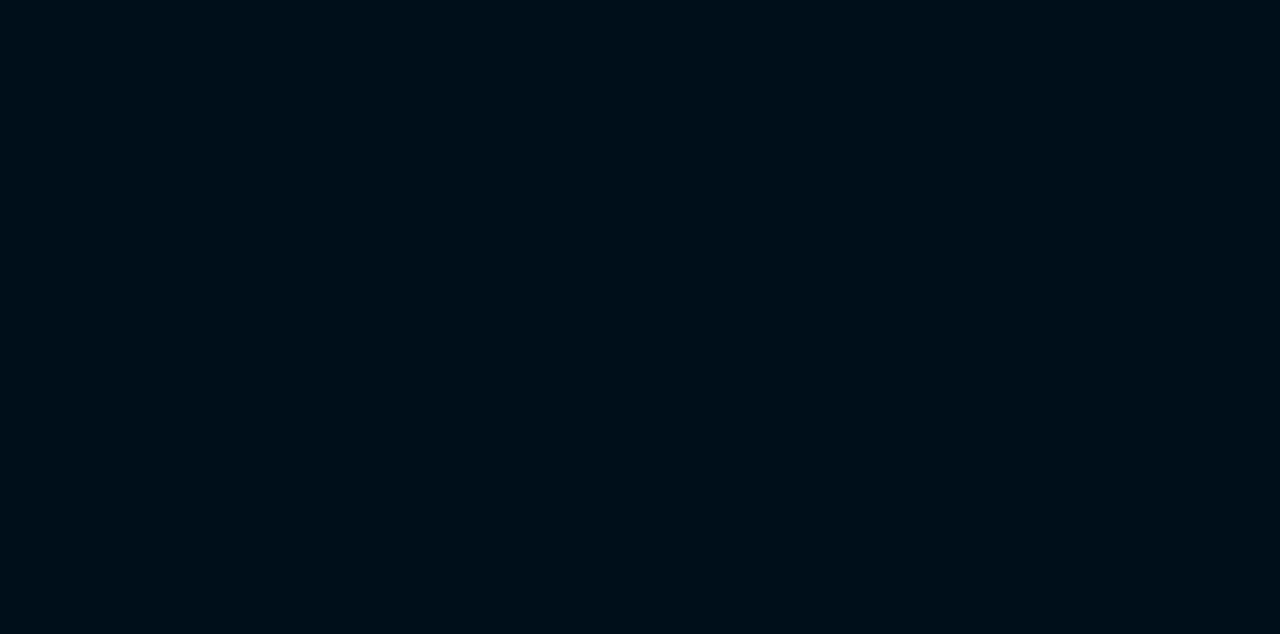
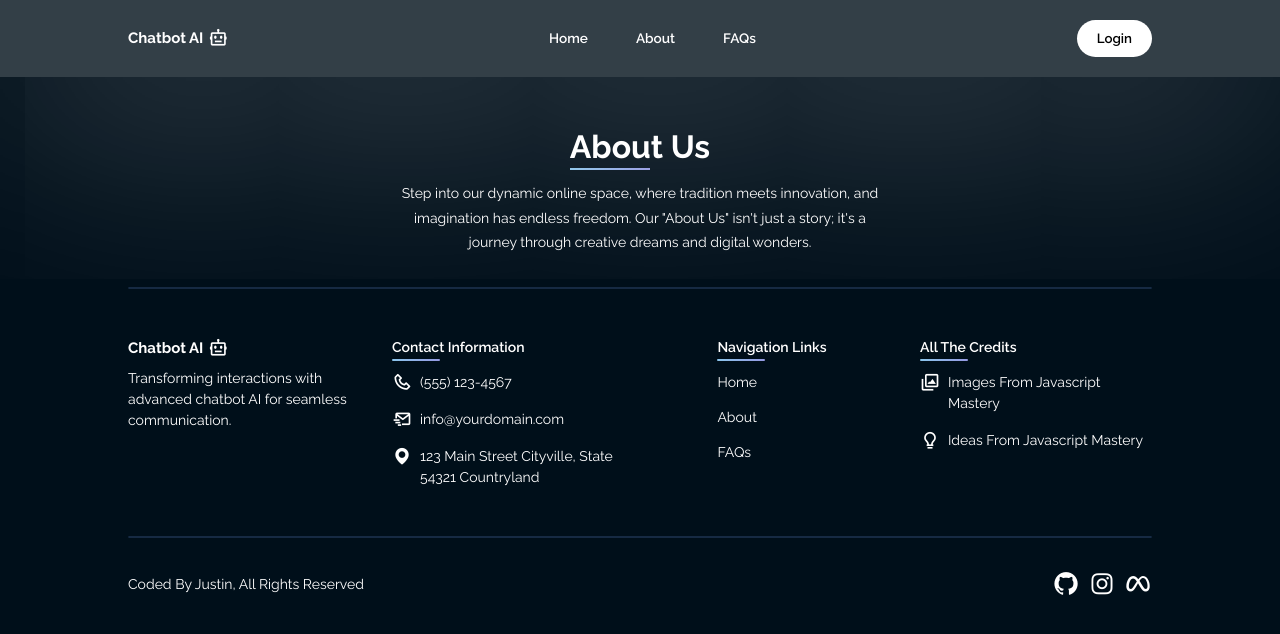
Before and after one commit to Beluga55/chatbot-ai, a website built with Vite: page client/about.html in a window 1280 px wide. Built offline with nearby package versions, Linux system fonts and the light colour scheme.

Commit message:
Fixed Some Bugs and Added Some About.html Content

```diff
--- a/client/about.html
+++ b/client/about.html
@@ -1,12 +1,140 @@
 <!DOCTYPE html>
 <html lang="en">
-<head>
-    <meta charset="UTF-8">
-    <meta name="viewport" content="width=device-width, initial-scale=1.0">
+  <head>
+    <meta charset="UTF-8" />
+    <meta name="viewport" content="width=device-width, initial-scale=1.0" />
     <title>About Page - Chatbot AI</title>
-    <link rel="stylesheet" href="css/style.css">
-</head>
-<body>
 
-</body>
+    <link
+      href="https://unpkg.com/boxicons@2.1.4/css/boxicons.min.css"
+      rel="stylesheet"
+    />
+
+    <link rel="stylesheet" href="css/about.css" />
+  </head>
+  <body>
+    <header class="header" id="header">
+      <nav class="nav container">
+        <div class="nav__logo">
+          <div>
+            <h2>Chatbot AI</h2>
+            <i class="bx bx-bot"></i>
+          </div>
+        </div>
+
+        <div class="nav__menu">
+          <i class="bx bx-left-arrow-alt"></i>
+
+          <div class="nav__links">
+            <ul>
+              <li><i class="bx bxs-home"></i><a href="index.html">Home</a></li>
+              <li>
+                <i class="bx bxs-info-circle"></i><a href="about.html">About</a>
+              </li>
+              <li>
+                <i class="bx bxs-chat"></i>
+                <a href="faq.html">FAQs</a>
+              </li>
+            </ul>
+          </div>
+        </div>
+
+        <div class="nav__menu-right">
+          <i class="bx bx-user-circle login__btn"></i>
+          <i class="bx bx-menu-alt-right"></i>
+        </div>
+
+        <button class="login__btn" id="login">Login</button>
+      </nav>
+    </header>
+
+    <main>
+      <section class="hero container">
+        <div class="hero__container">
+          <h1>About Us</h1>
+          <p>
+            Step into our dynamic online space, where tradition meets
+            innovation, and imagination has endless freedom. Our "About Us"
+            isn't just a story; it's a journey through creative dreams and
+            digital wonders.
+          </p>
+        </div>
+      </section>
+    </main>
+
+    <hr class="upper__hr container" />
+
+    <!-- Footer -->
+    <footer class="footer container">
+      <div class="footer__container">
+        <div class="footer__content">
+          <!-- Chatbot AI -->
+          <div class="nav__logo">
+            <div>
+              <h2>Chatbot AI</h2>
+              <i class="bx bx-bot"></i>
+            </div>
+          </div>
+          <p>
+            Transforming interactions with advanced chatbot AI for seamless
+            communication.
+          </p>
+        </div>
+        <div class="footer__content">
+          <span>Contact Information</span>
+          <div class="footer__contact-information">
+            <div class="footer__contact-content">
+              <i class="bx bx-phone"></i>
+              <p>(555) 123-4567</p>
+            </div>
+            <div class="footer__contact-content">
+              <i class="bx bx-mail-send"></i>
+              <p>info@yourdomain.com</p>
+            </div>
+            <div class="footer__contact-content">
+              <i class="bx bxs-map"></i>
+              <p>123 Main Street Cityville, State 54321 Countryland</p>
+            </div>
+          </div>
+        </div>
+        <div class="footer__content">
+          <!-- Navigation Links -->
+          <span>Navigation Links</span>
+          <div class="footer__nav-links">
+            <ul>
+              <li><a href="index.html">Home</a></li>
+              <li><a href="about.html">About</a></li>
+              <li><a href="faq.html">FAQs</a></li>
+            </ul>
+          </div>
+        </div>
+        <div class="footer__content">
+          <span>All The Credits</span>
+          <div class="footer__contact-information">
+            <div class="footer__contact-content">
+              <i class="bx bx-images"></i>
+              <p>Images From Javascript Mastery</p>
+            </div>
+            <div class="footer__contact-content">
+              <i class="bx bx-bulb"></i>
+              <p>Ideas From Javascript Mastery</p>
+            </div>
+          </div>
+        </div>
+      </div>
+    </footer>
+
+    <hr class="lower__hr container" />
+
+    <footer class="sub__footer container">
+      <span>Coded By Justin, All Rights Reserved</span>
+      <div class="social__icons">
+        <i class="bx bxl-github"></i>
+        <i class="bx bxl-instagram"></i>
+        <i class="bx bxl-meta"></i>
+      </div>
+    </footer>
+
+    <script type="module" src="navigation.js"></script>
+  </body>
 </html>
--- a/client/index.html
+++ b/client/index.html
@@ -121,7 +121,9 @@
               registering with us. Unleash the full potential of our chatbot and
               enjoy a personalized, interactive, and seamless interaction.
             </p>
-            <button id="registerNow">Register Now</button>
+            <button id="registerNow" class="signup__button">
+              Register Now
+            </button>
           </div>
         </div>
       </section>
--- /dev/null
+++ b/client/public/css/about.css
@@ -0,0 +1,42 @@
+@import url(header.css);
+@import url(footer.css);
+@import url(style.css);
+
+.hero {
+  margin-top: 8rem;
+  display: flex;
+  justify-content: center;
+}
+
+.hero__container {
+  margin-inline: 1.5rem;
+  max-width: 500px;
+}
+
+.hero h1,
+.hero p {
+  text-align: center;
+}
+
+.hero h1 {
+  color: var(--White);
+  font-size: 2rem;
+  position: relative;
+}
+
+.hero h1::before {
+  content: "";
+  position: absolute;
+  width: 5rem;
+  height: 2px;
+  background-color: #8bc6ec;
+  background-image: linear-gradient(135deg, #8bc6ec 0%, #9599e2 100%);
+  bottom: -5px;
+}
+
+.hero p {
+  margin-top: 1rem;
+  color: var(--White);
+  font-size: 14px;
+  line-height: 1.75;
+}
```
